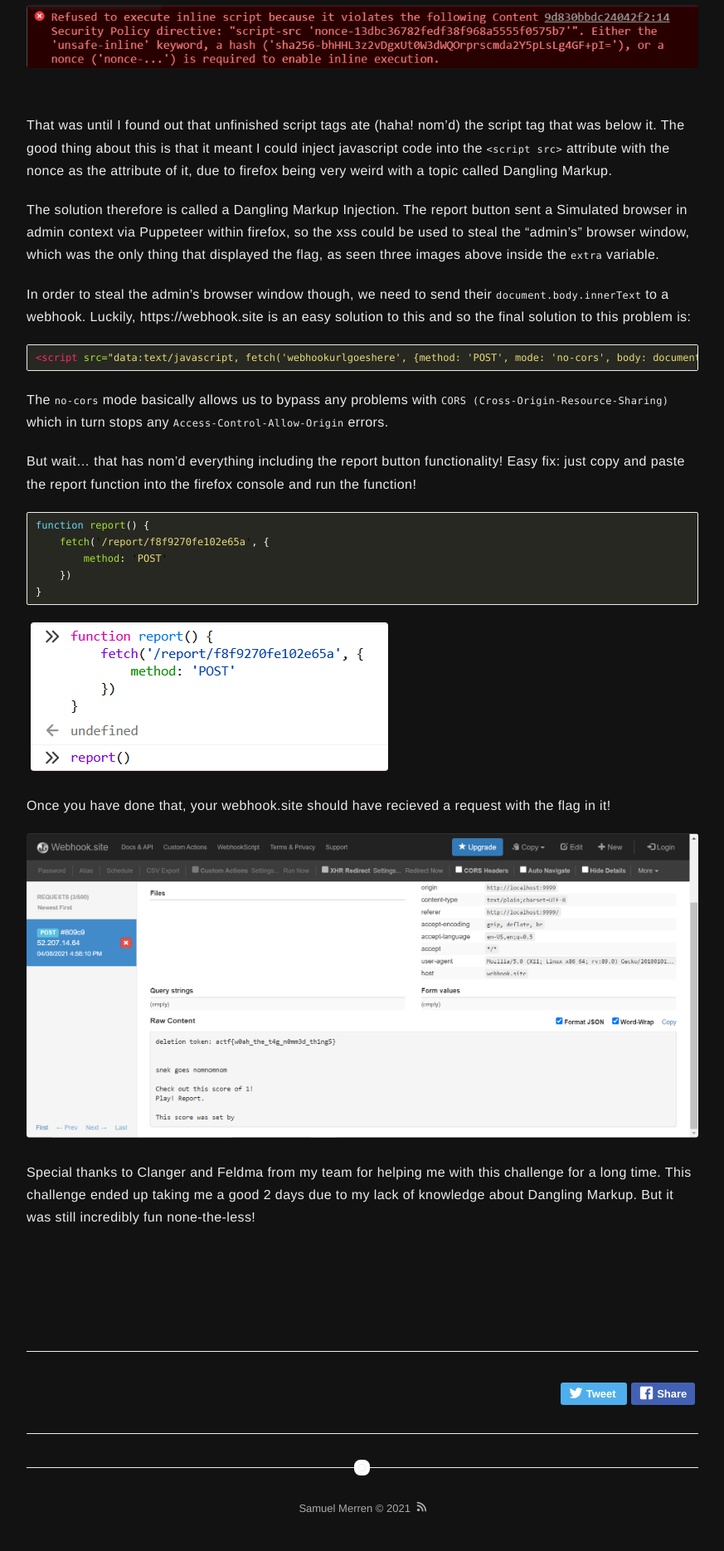
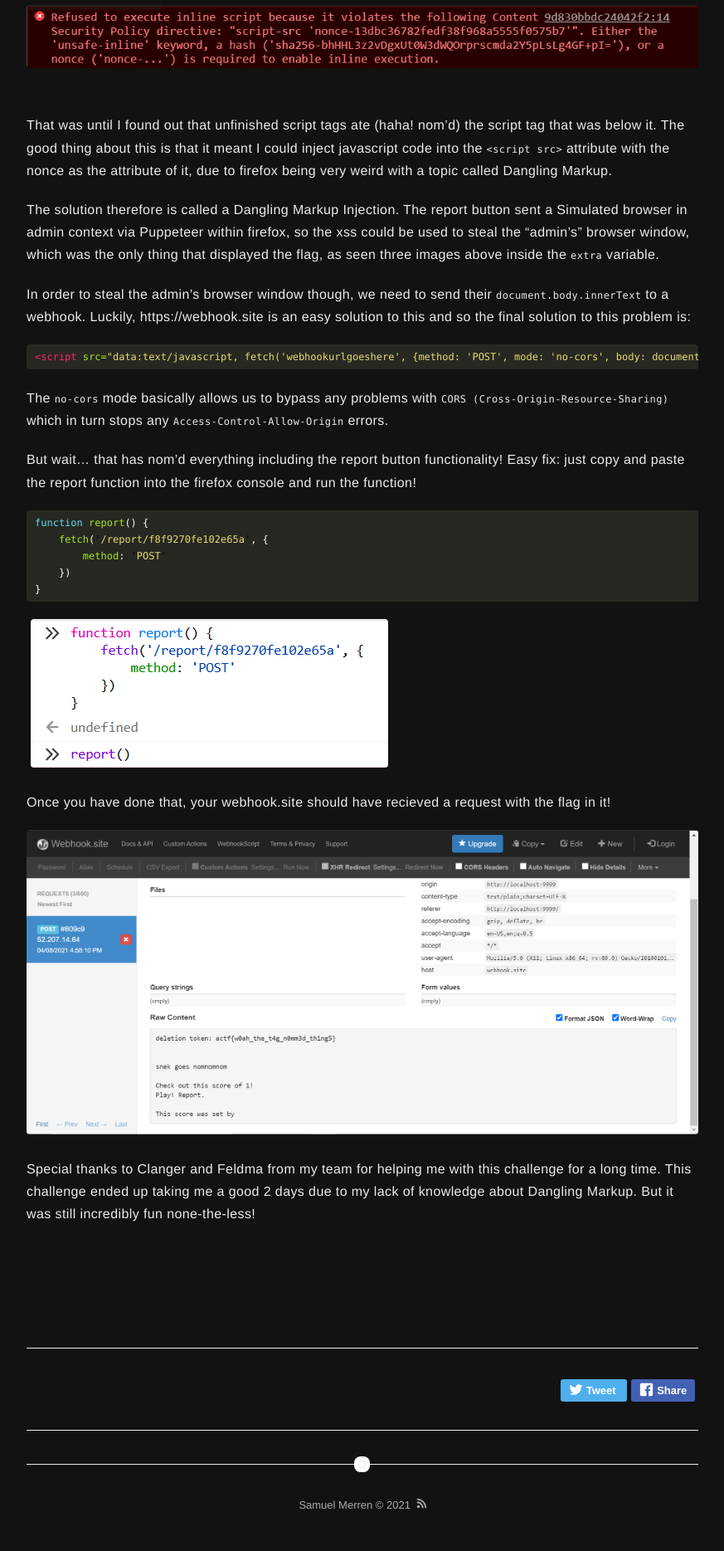
Before and after one commit to CasparovJR/CasparovJR.github.io, a Jekyll site: the page built from _posts/2021-04-08-ångstromCTF-nomnomnom.markdown, in a window 1280 px wide. Shown: the part 2665-4534 px from the top of the page at 83% size, without its empty margins (203-1076 px from the left). Built offline with Jekyll 4.4.1, drawn with Linux system fonts in a browser that asks for light colours.

Commit message:
remove border

```diff
--- a/_sass/base/general.sass
+++ b/_sass/base/general.sass
@@ -107,8 +107,6 @@ pre
 	line-height: 2rem
 	overflow: auto
 	background: #272822
-	border: 1px solid $epsilon
-	border-radius: 2px
 
 .wrapper-normal,
 .wrapper-large
```
